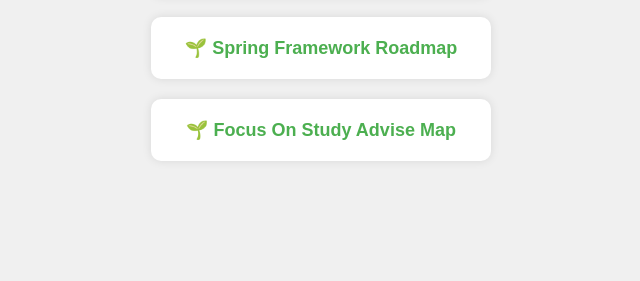
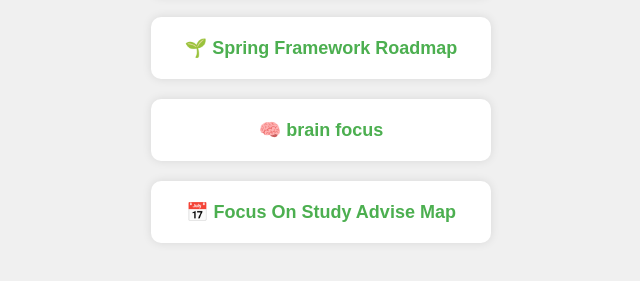
Before and after one commit to Sathishgnr/web-application-road-map, a plain HTML site: page index.html in a window 1280 px wide. Shown: the part 193-474 px from the top of the page, without its empty margins (319-959 px from the left). Drawn offline with Linux system fonts and the light colour scheme.

Commit message:
Update index.html
brain focus describetion addeed

```diff
--- a/index.html
+++ b/index.html
@@ -33,6 +33,8 @@
   <h1>Learning Roadmaps</h1>
   <div class="card"><a href="web-development.html">🌐 Web Development Roadmap</a></div>
   <div class="card"><a href="spring-framework.html">🌱 Spring Framework Roadmap</a></div>
-  <div class="card"><a href="Focus_On_Study_Advise.html">🌱 Focus On Study Advise Map</a></div>
+  <div class="card"><a href="brain_focus.html">🧠 brain focus</a></div>
+  <div class="card"><a href="Focus_On_Study_Advise.html">📅 Focus On Study Advise Map</a></div>
+
 </body>
 </html>
```
